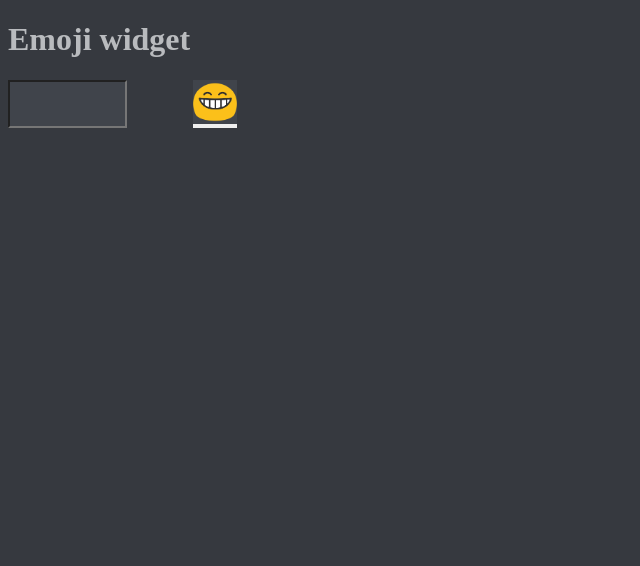
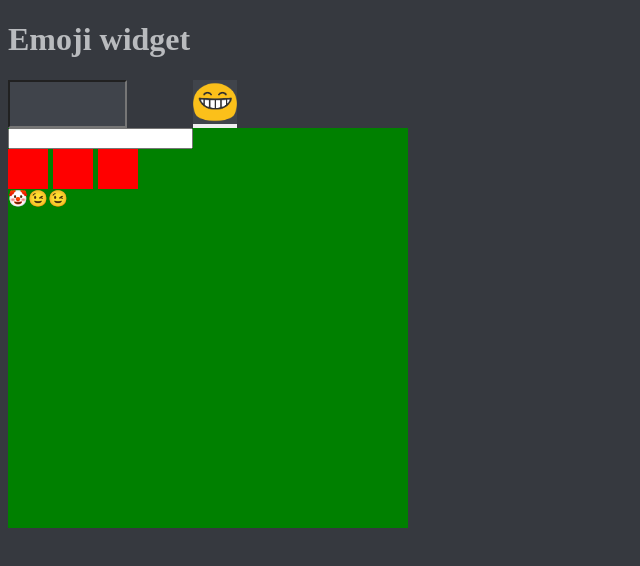
Before and after one commit to romichkuz/emoji-widget, a plain HTML site: page index.html in a window 1280 px wide. Shown: the whole page, without its empty margins (0-640 px from the left). Drawn offline with Linux system fonts and the light colour scheme.

Commit message:
Base structure

```diff
--- a/index.html
+++ b/index.html
@@ -16,5 +16,29 @@
 			<button id="smileLogo"><img class="smileLogo" src="images/580b57fcd9996e24bc43c4b2.png" alt="grin"></button>
 		</div>
 	</form>
+
+	<div class="emoji-widget">
+		<div class="emoji-widget__header">
+			<input type="text" class="emoji-widget__search-bar">
+			<div class="emoji-widget__tabs">
+				<div class="emoji-widget__tab"></div>
+				<div class="emoji-widget__tab"></div>
+				<div class="emoji-widget__tab"></div>
+			</div>
+		</div>
+		<div class="emoji-widget__content">
+			<ul class="emoji-widget__results">
+				<li class="emoji-widget__result" data-name=":tiger:">
+					&#129313;
+				</li>
+				<li class="emoji-widget__result" data-name=":tiger:">
+					&#128521
+				</li>
+				<li class="emoji-widget__result" data-name=":tiger:">
+					&#128521
+				</li>
+			</ul>
+		</div>
+	</div>
 </body>
 </html>
--- a/style.css
+++ b/style.css
@@ -24,3 +24,31 @@ h1 {
 .chat{
     display: flex;
 }
+
+
+
+
+.emoji-widget {
+    width: 400px;
+    height: 400px;
+    background: green;
+}
+
+.emoji-widget__tabs {
+    display: flex;
+}
+
+.emoji-widget__tab {
+    width: 40px;
+    height: 40px;
+    background: red;
+    margin-right: 5px;
+}
+
+
+.emoji-widget__results {
+    display: flex;
+    list-style: none;
+    padding: 0;
+    margin: 0;
+}
```
